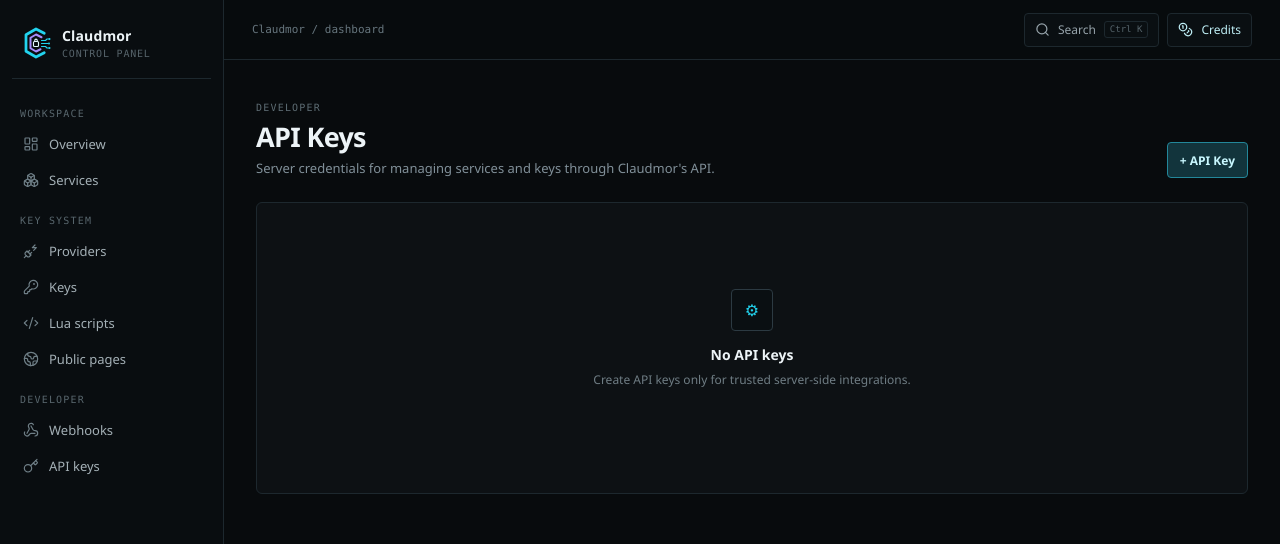
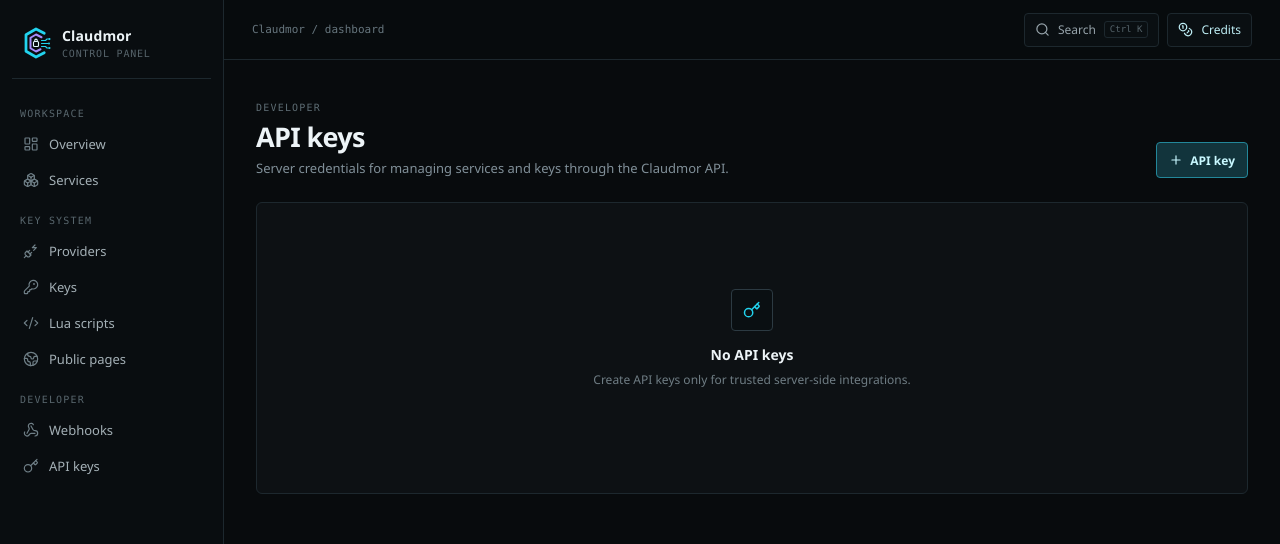
Before and after one commit to KryptIT/Cluadmor, a Next.js app: page /dashboard/api-keys in a window 1280 px wide. Shown: the top 544 px of the page. Built offline with nearby package versions, Linux system fonts and the light colour scheme.

Commit message:
Use Lucide icons throughout Claudmor dashboard

```diff
--- a/app/dashboard/api-keys/page.tsx
+++ b/app/dashboard/api-keys/page.tsx
@@ -1 +1,10 @@
-export default function ApiKeys() { return <><div className="pageHead"><div><span className="muted">DEVELOPER</span><h1>API Keys</h1><p>Server credentials for managing services and keys through Claudmor's API.</p></div><button className="primaryBtn">+ API Key</button></div><section className="panelCard"><div className="emptyState large"><div className="emptyIcon">⚙</div><strong>No API keys</strong><p>Create API keys only for trusted server-side integrations.</p></div></section></>; }
+import { Key, Plus } from "lucide-react";
+
+export default function ApiKeys() {
+  return (
+    <>
+      <div className="pageHead"><div><span className="muted">Developer</span><h1>API keys</h1><p>Server credentials for managing services and keys through the Claudmor API.</p></div><button className="primaryBtn"><Plus size={14}/> API key</button></div>
+      <section className="panelCard"><div className="emptyState large"><div className="emptyIcon"><Key size={18}/></div><strong>No API keys</strong><p>Create API keys only for trusted server-side integrations.</p></div></section>
+    </>
+  );
+}
```
